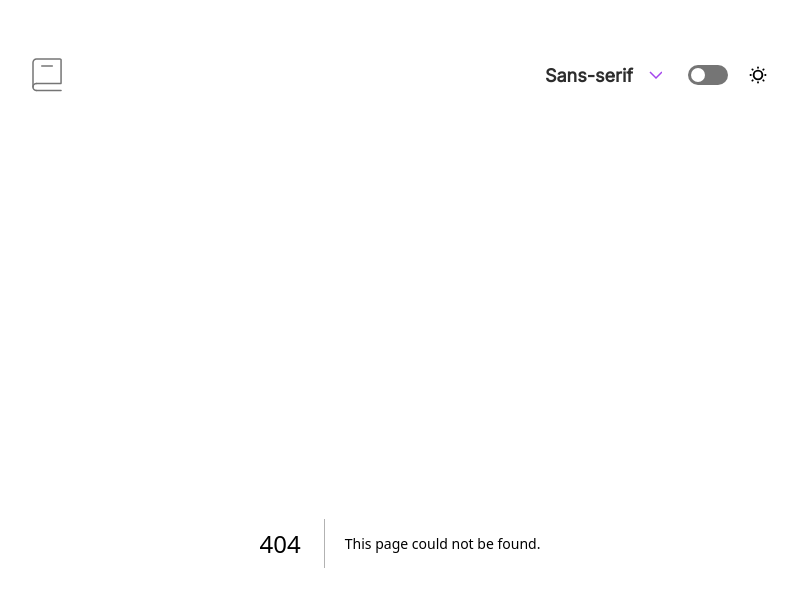
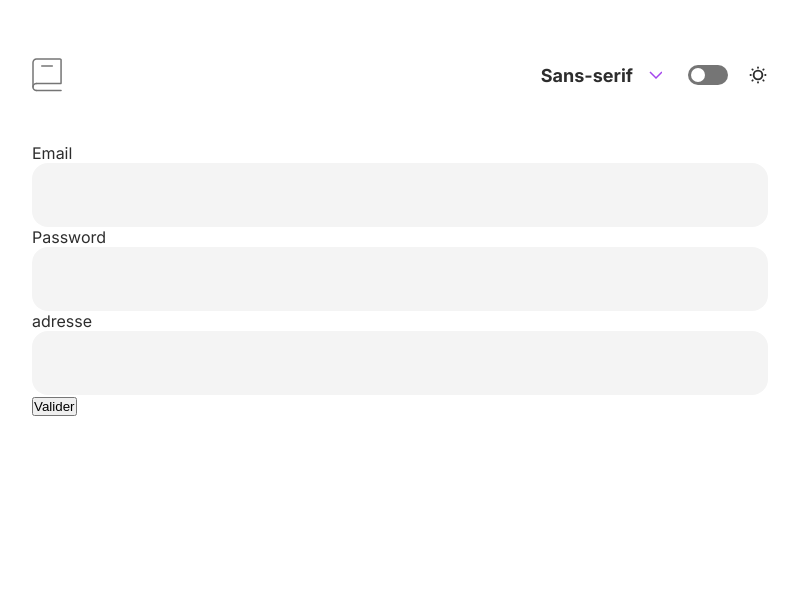
Before and after one commit to raficraft/frontend-mentor-dictionnary, a Next.js app: page /form in a window 1280 px wide. Before the commit this address had no page. Shown: the top 606 px of the page, without its empty margins (240-1038 px from the left). Built offline with nearby package versions, Linux system fonts and the light colour scheme.

Commit message:
experimental: hooks form

```diff
--- a/src/components/atoms/AudioPlayer/AudioPlayer.module.scss
+++ b/src/components/atoms/AudioPlayer/AudioPlayer.module.scss
@@ -10,7 +10,7 @@
   align-items: center;
   cursor: pointer;
   position: relative;
-  box-shadow: 0 4px 4px 0 rgba(0, 0, 0, 0.25);
+
   transition: 0.3s;
   &:before {
     position: absolute;
@@ -37,6 +37,7 @@
 
   &[data-theme="light"] {
     background-color: #cca9e7;
+    box-shadow: 0 4px 4px 0 rgba(0, 0, 0, 0.25);
     svg {
       color: var(--clr-accent);
     }
--- a/src/components/atoms/form/Error/Error.tsx
+++ b/src/components/atoms/form/Error/Error.tsx
@@ -1,13 +1,13 @@
 type ErrorProps = {
   variant?: string;
-  message: string;
+  errorMessage: string;
 };
 
-const Error: React.FC<ErrorProps> = ({ variant = "text", message }) => {
+const Error: React.FC<ErrorProps> = ({ variant = "text", errorMessage }) => {
   return (
     <>
       <p className={`text_warning`} data-variant={variant}>
-        {message}
+        {errorMessage}
       </p>
     </>
   );
--- /dev/null
+++ b/src/components/molecules/Field/Field.tsx
@@ -0,0 +1,43 @@
+import React, {
+  forwardRef,
+  useEffect,
+  useState,
+  useRef,
+  ReactNode,
+  Ref,
+  InputHTMLAttributes,
+} from "react";
+import style from "./Field.module.scss";
+import Input from "../../atoms/form/input/Input";
+import Error from "../../atoms/form/Error/Error";
+import { debounce } from "@/src/js/utils/debounce/debounce";
+
+interface FieldProps extends InputHTMLAttributes<HTMLInputElement> {
+  children?: ReactNode;
+  reverse?: boolean;
+  errorMessage?: string;
+  svg?: ReactNode;
+}
+
+const Field = forwardRef(
+  (
+    { children, reverse, errorMessage, svg, ...rest }: FieldProps,
+    ref: Ref<HTMLInputElement>
+  ) => {
+    return (
+      <div>
+        <div>
+          {!reverse && children ? children : null}
+          <Input ref={ref} {...rest}></Input>
+          {svg ? <span>{svg}</span> : null}
+          {reverse && children ? children : null}
+        </div>
+        {errorMessage ? <Error errorMessage={errorMessage} /> : null}
+      </div>
+    );
+  }
+);
+
+Field.displayName = "Field";
+
+export default Field;
--- a/src/components/pages/Home.tsx
+++ b/src/components/pages/Home.tsx
@@ -9,7 +9,7 @@ import styles from "./Home.module.scss";
 const HomePage = () => {
   const [data, setData] = useState<any | undefined>(false);
 
-  const getAudio = (data) => {
+  const getAudio = () => {
     console.log(data.phonetics.length);
 
     if (data.phonetics.length === 0) {
@@ -41,7 +41,7 @@ const HomePage = () => {
                 <h1>{data.word}</h1>
                 <p>{data.phonetic}</p>
               </div>
-              <div>{getAudio(data)}</div>
+              <div>{getAudio()}</div>
             </header>
             <section>
               {Object.keys(data.meanings).map((_, key) => {
--- /dev/null
+++ b/src/js/hooks/useForm/useForm.tsx
@@ -0,0 +1,40 @@
+import { useState } from "react";
+
+interface FormErrors {
+  [key: string]: string;
+}
+
+interface UseFormReturn {
+  handleSubmit: (event: React.FormEvent<HTMLFormElement>) => void;
+  errors: FormErrors;
+}
+
+const useForm = (): UseFormReturn => {
+  const [errors, setErrors] = useState<FormErrors>({});
+
+  const handleSubmit = (event: React.FormEvent<HTMLFormElement>) => {
+    event.preventDefault();
+    const form = event.currentTarget;
+    const fields = form.elements;
+    const formErrors: FormErrors = {};
+
+    for (let i = 0; i < fields.length; i++) {
+      const field = fields[i] as HTMLInputElement;
+      if (field.tagName !== "BUTTON" && !field.checkValidity()) {
+        formErrors[field.name] = field.validationMessage;
+      }
+    }
+
+    if (Object.keys(formErrors).length > 0) {
+      setErrors(formErrors);
+    } else {
+      setErrors({});
+      console.log("valid");
+      // Ajoutez ici le code pour soumettre le formulaire
+    }
+  };
+
+  return { handleSubmit, errors };
+};
+
+export default useForm;
--- /dev/null
+++ b/src/js/utils/debounce/debounce.ts
@@ -0,0 +1,16 @@
+export function debounce<T extends (...args: any[]) => void>(
+  callback: T,
+  delay: number
+): (...args: Parameters<T>) => void {
+  let timeoutId: ReturnType<typeof setTimeout> | null = null;
+
+  return function debouncedCallback(...args: Parameters<T>) {
+    if (timeoutId !== null) {
+      clearTimeout(timeoutId);
+    }
+
+    timeoutId = setTimeout(() => {
+      callback(...args);
+    }, delay);
+  };
+}
--- /dev/null
+++ b/src/pages/form/index.tsx
@@ -0,0 +1,60 @@
+import Head from "next/head";
+import { Inter } from "next/font/google";
+import { useRef } from "react";
+import Field from "@/src/components/molecules/Field/Field";
+import useForm from "@/src/js/hooks/useForm/useForm";
+
+const inter = Inter({ subsets: ["latin"] });
+
+export default function Form() {
+  const formRef = useRef(null);
+  const { handleSubmit, errors } = useForm();
+
+  const onSubmit = (event: React.FormEvent<HTMLFormElement>) => {
+    event.preventDefault();
+    handleSubmit(event);
+  };
+
+  return (
+    <>
+      <Head>
+        <title>Test de formulaire</title>
+        <meta name="description" content="Generated by create next app" />
+        <meta name="viewport" content="width=device-width, initial-scale=1" />
+        <link rel="icon" href="/favicon.ico" />
+      </Head>
+
+      <form onSubmit={onSubmit} noValidate>
+        <Field
+          name="email"
+          type="email"
+          maxLength={32}
+          required
+          errorMessage={errors.email}
+        >
+          <label htmlFor="email">Email</label>
+        </Field>
+        <Field
+          name="password"
+          type="password"
+          minLength={7}
+          maxLength={32}
+          required
+          errorMessage={errors.password}
+        >
+          <label htmlFor="password">Password</label>
+        </Field>
+        <Field
+          name="adresse"
+          type="text"
+          maxLength={32}
+          required
+          errorMessage={errors.adresse}
+        >
+          <label htmlFor="adresse">adresse</label>
+        </Field>
+        <button type="submit">Valider</button>
+      </form>
+    </>
+  );
+}
```
Also changed, not shown: src/components/organisms/form/GetWord/GetWord.tsx (+15 -3 lines), src/components/molecules/Field/Field.module.scss (added).
